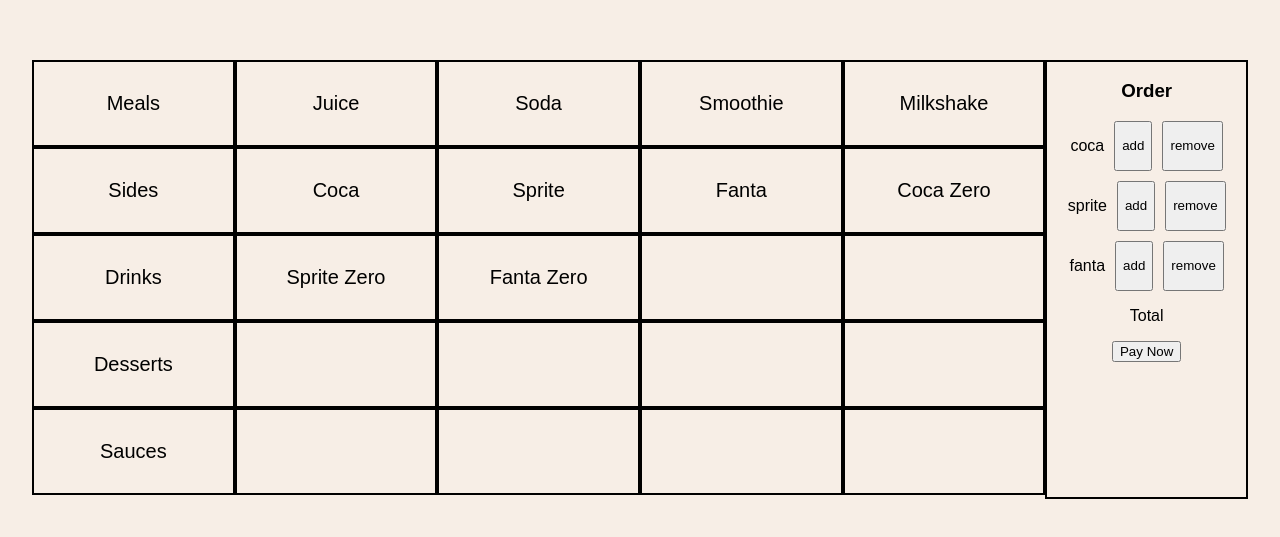
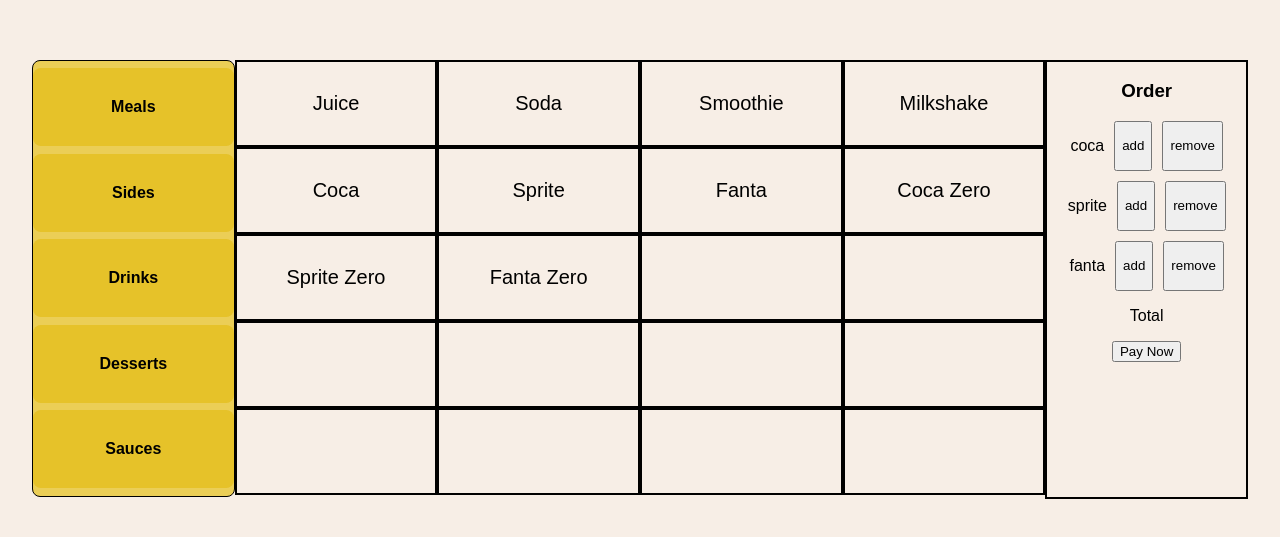
Before and after one commit to stefanie-vicente/test-qopla, a React (Vite) app: page / in a window 1280 px wide. Shown: the part 123-660 px from the top of the page. Built offline with nearby package versions, Linux system fonts and the light colour scheme.

Commit message:
update menu bar css

```diff
--- a/src/components/MenuLateralBar.tsx
+++ b/src/components/MenuLateralBar.tsx
@@ -1,3 +1,33 @@
+import styled from "styled-components";
+
+const Sidebar = styled.div`
+  display: flex;
+  flex-direction: column;
+  justify-content: space-evenly;
+  border: 1px solid black;
+  border-radius: 8px;
+  height: 100%;
+  background-color: #ebce56;
+`;
+
+const MenuItem = styled.div`
+  display: flex;
+  align-items: center;
+  justify-content: center;
+  font-weight: bold;
+  text-align: center;
+  background: #e6c229;
+  padding: 30px;
+  cursor: pointer;
+  border: 1px;
+  border-radius: 8px;
+
+  &:hover {
+    transform: scale(1.1);
+    opacity: 0.9;
+  }
+`;
+
 const MenuLateralBar = () => {
   const menuOptions: string[] = [
     "Meals",
@@ -7,27 +37,18 @@
     "Sauces",
   ];
 
-  const handleClick = (item: any) => {
+  const handleClick = (item: string) => {
     console.log(`You clicked on ${item}`);
   };
 
   return (
-    <div
-      style={{
-        display: "flex",
-        flexDirection: "column",
-      }}
-    >
+    <Sidebar>
       {menuOptions.map((option: string) => (
-        <div
-          style={{ border: "2px solid black", padding: "10px" }}
-          key={option}
-          onClick={() => handleClick(option)}
-        >
-          <p style={{ fontSize: 20 }}>{option}</p>
-        </div>
+        <MenuItem key={option} onClick={() => handleClick(option)}>
+          {option}
+        </MenuItem>
       ))}
-    </div>
+    </Sidebar>
   );
 };
 
```
